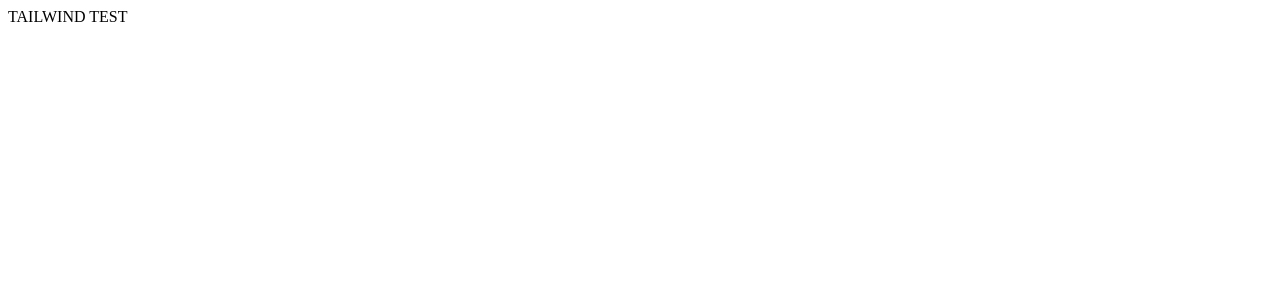
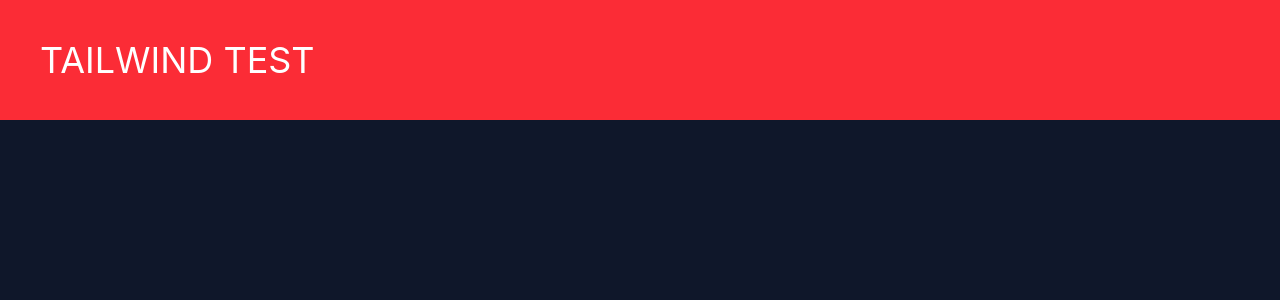
Before and after one commit to SajadNozari/school-system, a Next.js app: page / in a window 1280 px wide. Shown: the top 300 px of the page. Built offline with nearby package versions, Linux system fonts and the light colour scheme.

Commit message:
fix tailwind v4

```diff
--- a/app/globals.css
+++ b/app/globals.css
@@ -1,3 +1,12 @@
-@tailwind base;
-@tailwind components;
-@tailwind utilities;
+@import "tailwindcss";
+
+html,
+body {
+  margin: 0;
+  padding: 0;
+  min-height: 100%;
+}
+
+body {
+  background: #0f172a;
+}
--- a/app/tailwind.config.js
+++ /dev/null
@@ -1,12 +0,0 @@
-/** @type {import('tailwindcss').Config} */
-module.exports = {
-  content: [
-    "./app/**/*.{js,ts,jsx,tsx}",
-    "./pages/**/*.{js,ts,jsx,tsx}",
-    "./components/**/*.{js,ts,jsx,tsx}",
-  ],
-  theme: {
-    extend: {},
-  },
-  plugins: [],
-};
--- a/package.json
+++ b/package.json
@@ -19,7 +19,7 @@
     "react-dom": "19.2.4"
   },
   "devDependencies": {
-    "@tailwindcss/postcss": "^4",
+    "@tailwindcss/postcss": "^4.3.1",
     "@types/node": "^20",
     "@types/react": "^19",
     "@types/react-dom": "^19",
```
Also changed, not shown: 1 other file (tests, documents, lock files or other folders).
